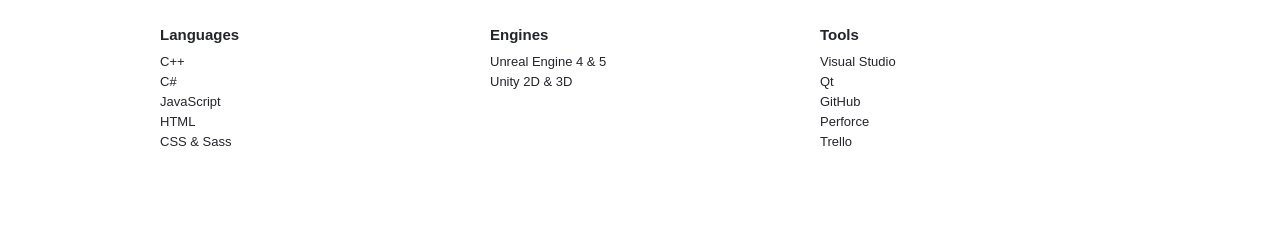
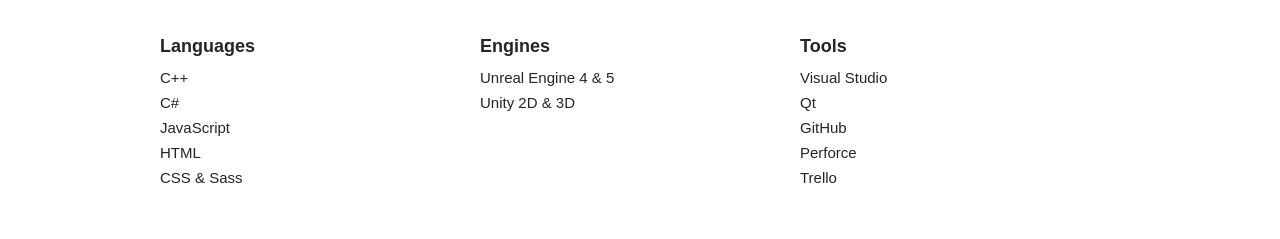
Before and after one commit to EezehDev/Portfolio, an Eleventy site: page src/index.md in a window 1280 px wide. Shown: the part 477-716 px from the top of the page. Built offline with nearby package versions, Linux system fonts and the light colour scheme; Eleventy itself is replaced by a stand-in of ours; files that its build step writes are made by us from their sources; what eleventy-plugin-sass would draw is missing.

Commit message:
Update style.scss

```diff
--- a/src/assets/style.scss
+++ b/src/assets/style.scss
@@ -118,20 +118,19 @@ em{
         display: grid;
         flex-direction:row;
         grid-template-columns: repeat(3, 1fr);
-        column-gap: 3rem;
 
-        padding-top: 3rem;
+        padding-top: 4rem;
 
         .skill-div{
             h3{
                 font-weight: bold;
-                font-size: 1.5rem;
+                font-size: 1.8rem;
             }
 
             .skill-list{
                 padding-top: 1rem;
-                font-size: 1.3rem;
-                line-height: 2rem;
+                font-size: 1.5rem;
+                line-height: 2.5rem;
             }
         }
     }
```
